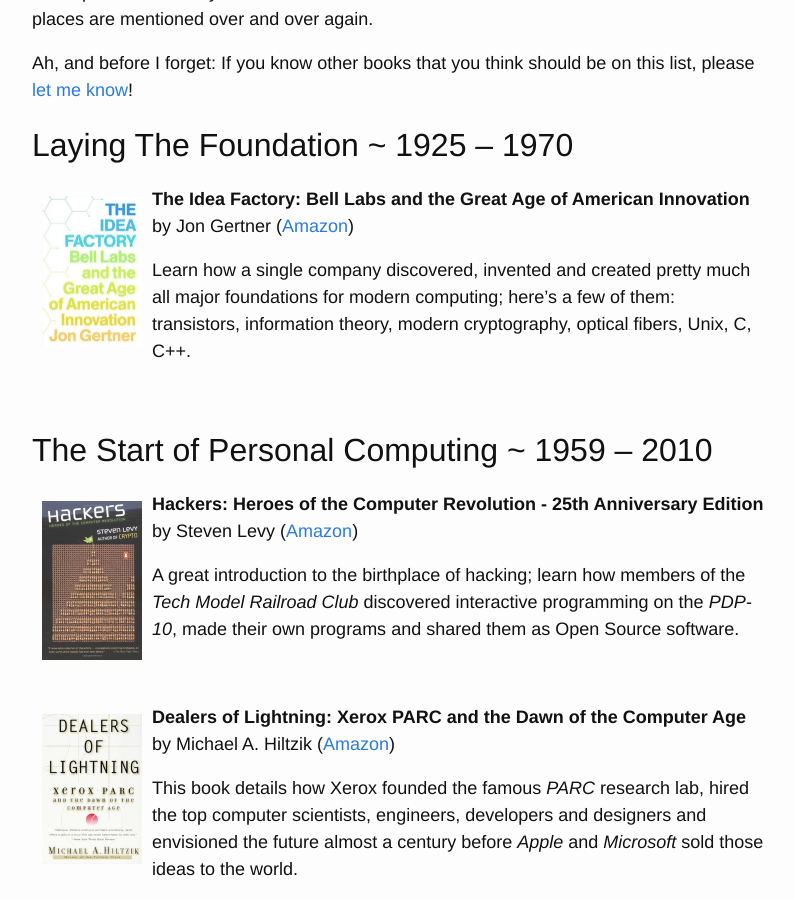
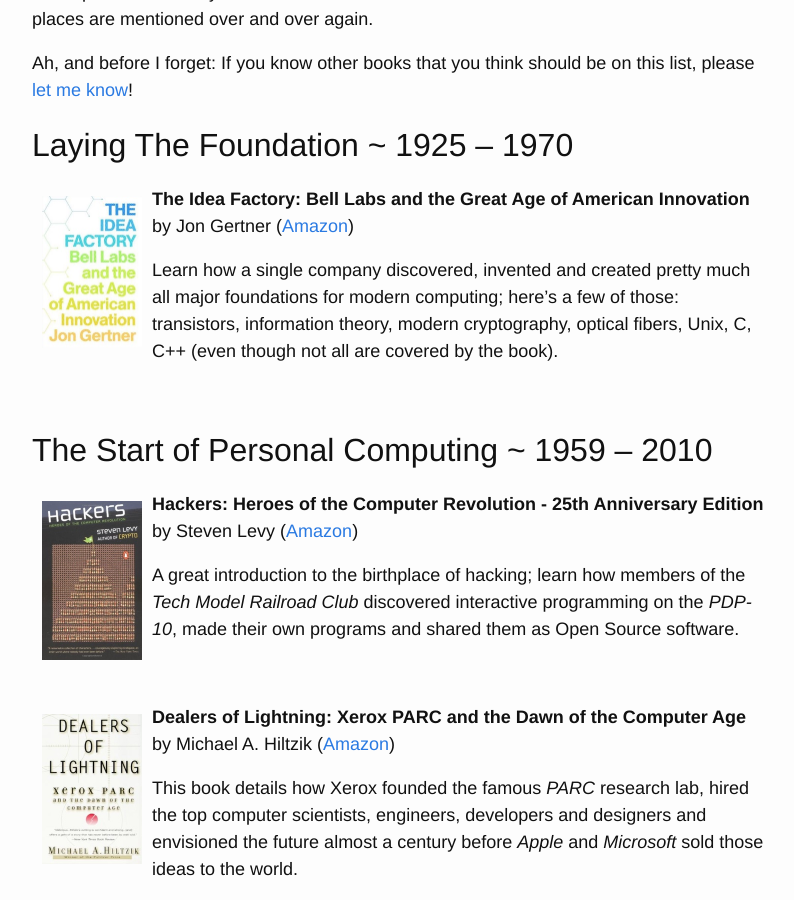
Before and after one commit to adamniedzielski/cli-nerd.com, a Jekyll site: the page built from _posts/2016-10-04-read-yourself-a-little-history-of-computing.markdown, in a window 1280 px wide and 900 px high, scrolled down 548 px. Shown: the whole window, without its empty margins (242-1036 px from the left). Built offline with Jekyll 4.4.1, drawn with Linux system fonts in a browser that asks for light colours; comment, search, counter and statistics services are not loaded.

Commit message:
Small fix to "Great Books: Read yourself a little history of computing" article

```diff
--- a/_posts/2016-10-04-read-yourself-a-little-history-of-computing.markdown
+++ b/_posts/2016-10-04-read-yourself-a-little-history-of-computing.markdown
@@ -24,8 +24,8 @@
 
 **The Idea Factory: Bell Labs and the Great Age of American Innovation** by Jon Gertner ([Amazon](https://www.amazon.com/Idea-Factory-Great-American-Innovation/dp/0143122797/))
 
-Learn how a single company discovered, invented and created pretty much all major foundations for modern computing; here's a few of them:
-transistors, information theory, modern cryptography, optical fibers, Unix, C, C++.
+Learn how a single company discovered, invented and created pretty much all major foundations for modern computing; here's a few of those:
+transistors, information theory, modern cryptography, optical fibers, Unix, C, C++ (even though not all are covered by the book).
 
 <br style="clear:left" />
 
```
